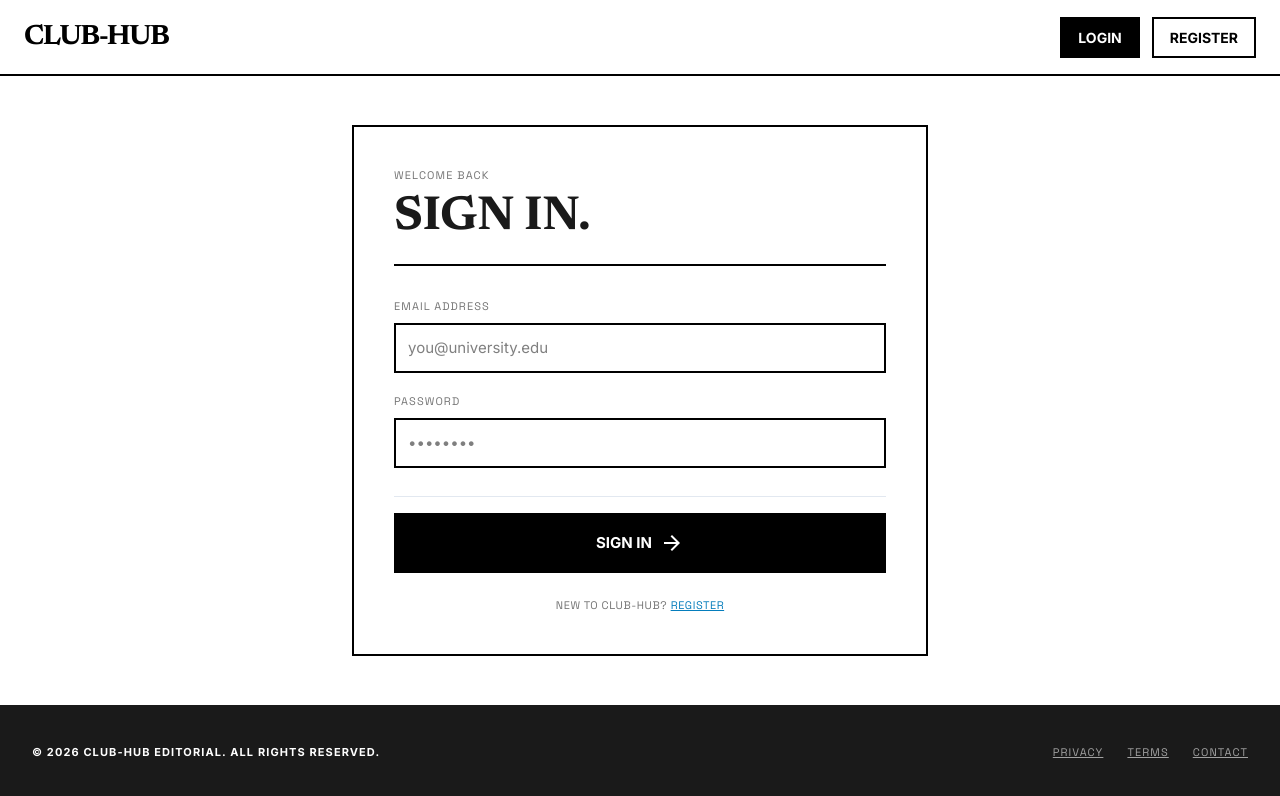
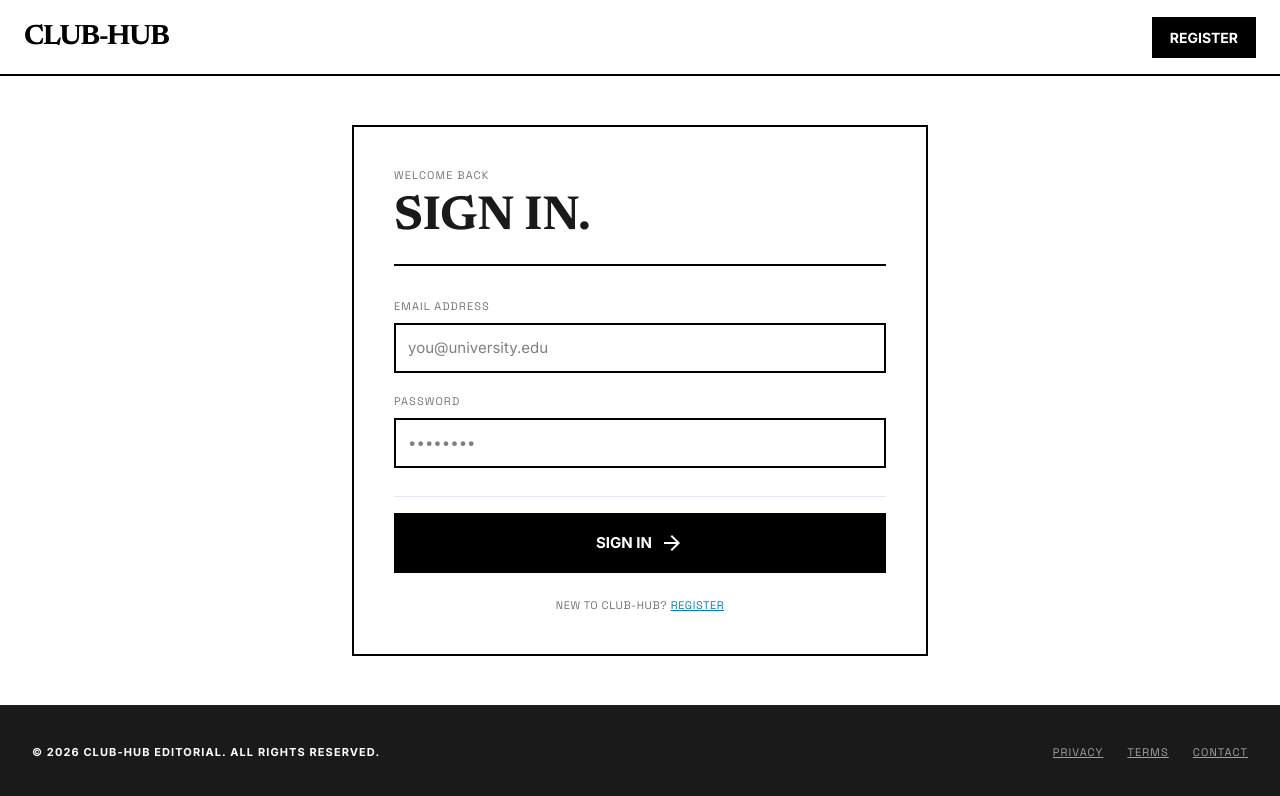
Before and after one commit to VishaalPillay/ClubHub, a Next.js app in the folder frontend/: page /login in a window 1280 px wide. Shown: the top 796 px of the page. Built offline with nearby package versions, Linux system fonts and the light colour scheme; no server answers.

Commit message:
[ Fix ] Show only the opposite page's link in Login/Register header; fix undersized Google button

```diff
--- a/frontend/src/features/auth/AuthShell.tsx
+++ b/frontend/src/features/auth/AuthShell.tsx
@@ -14,18 +14,10 @@ export default function AuthShell({
   active: "login" | "register";
   children: React.ReactNode;
 }) {
-  const tab = (mode: "login" | "register", label: string, href: string) => (
-    <Link
-      href={href}
-      className={`font-ui text-[14px] font-bold border-2 border-black px-4 py-2 uppercase no-underline transition-colors ${
-        active === mode
-          ? "bg-black text-white"
-          : "bg-white text-black hover:bg-black hover:text-white"
-      }`}
-    >
-      {label}
-    </Link>
-  );
+  const other =
+    active === "login"
+      ? { label: "Register", href: "/register" }
+      : { label: "Login", href: "/login" };
 
   return (
     <div className="bg-[#FFFFFF] text-[#000000] min-h-screen flex flex-col">
@@ -36,10 +28,12 @@ export default function AuthShell({
         >
           CLUB-HUB
         </Link>
-        <div className="flex gap-3">
-          {tab("login", "Login", "/login")}
-          {tab("register", "Register", "/register")}
-        </div>
+        <Link
+          href={other.href}
+          className="font-ui text-[14px] font-bold border-2 border-black px-4 py-2 uppercase no-underline bg-black text-white transition-colors hover:bg-white hover:text-black"
+        >
+          {other.label}
+        </Link>
       </header>
 
       <main className="flex-grow flex items-center justify-center w-full max-w-[1600px] mx-auto px-6 py-12">
--- a/frontend/src/features/auth/GoogleButton.tsx
+++ b/frontend/src/features/auth/GoogleButton.tsx
@@ -58,10 +58,34 @@ export default function GoogleButton({
     if (!CLIENT_ID || !slotRef.current) return;
     const slot = slotRef.current;
     let cancelled = false;
+    let initialized = false;
+    let lastWidth = 0;
 
-    const render = () => {
+    // Re-paints Google's button at the slot's *current* width. Called both once
+    // GIS is ready and from the ResizeObserver below, because the slot can still
+    // be 0-wide (or mid-transition, e.g. RegisterWizard's framer-motion slide)
+    // the moment the script finishes loading — painting once at that stale width
+    // is what left the button narrower than its border frame.
+    const paint = () => {
       const id = window.google?.accounts?.id;
-      if (cancelled || !id || !slot) return;
+      const width = slot.clientWidth;
+      if (cancelled || !id || !width || width === lastWidth) return;
+      lastWidth = width;
+      slot.innerHTML = ""; // effects can run twice (dev StrictMode) — never stack two buttons
+      id.renderButton(slot, {
+        type: "standard",
+        theme: "outline",
+        size: "large",
+        text,
+        width,
+        logo_alignment: "center",
+      });
+    };
+
+    const init = () => {
+      const id = window.google?.accounts?.id;
+      if (cancelled || !id || initialized) return;
+      initialized = true;
       id.initialize({
         client_id: CLIENT_ID,
         callback: async ({ credential }) => {
@@ -74,19 +98,11 @@ export default function GoogleButton({
           }
         },
       });
-      slot.innerHTML = ""; // effects can run twice (dev StrictMode) — never stack two buttons
-      id.renderButton(slot, {
-        type: "standard",
-        theme: "outline",
-        size: "large",
-        text,
-        width: slot.clientWidth || 360,
-        logo_alignment: "center",
-      });
+      paint();
     };
 
     if (window.google?.accounts?.id) {
-      render();
+      init();
     } else {
       let script = document.querySelector<HTMLScriptElement>(`script[src="${GSI_SRC}"]`);
       if (!script) {
@@ -95,12 +111,16 @@ export default function GoogleButton({
         script.async = true;
         document.head.appendChild(script);
       }
-      script.addEventListener("load", render);
+      script.addEventListener("load", init);
       script.addEventListener("error", () => !cancelled && setFailed(true));
     }
 
+    const observer = new ResizeObserver(() => paint());
+    observer.observe(slot);
+
     return () => {
       cancelled = true;
+      observer.disconnect();
     };
   }, [text]);
 
```
